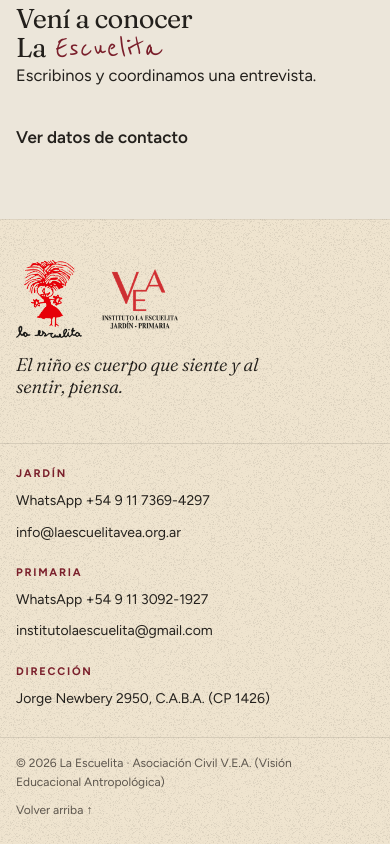
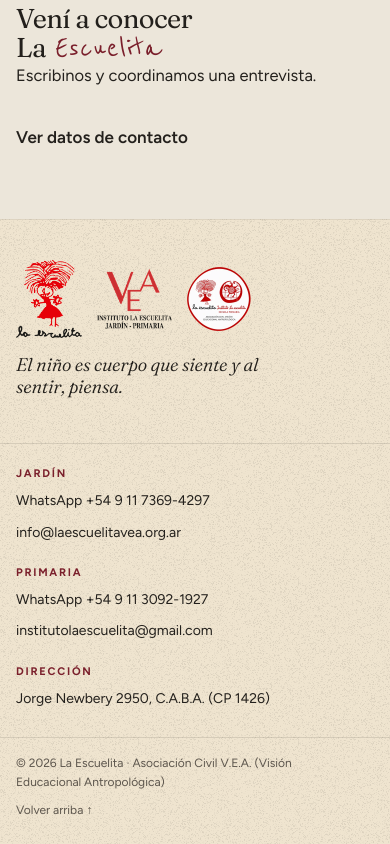
Before and after one commit to VM-Studio/escuelita-vea, an Astro site: page / in a window 390 px wide. Shown: the part 8954-9798 px from the top of the page. Built offline with nearby package versions, Linux system fonts and the light colour scheme; Astro itself is replaced by a stand-in of ours.

Commit message:
Pie: tercer logo (el circular del navbar) al lado de los de Jardín y V.E.A., los tres en una fila
Co-Authored-By: Claude Opus 5.5 <noreply@anthropic.com>

```diff
--- a/src/components/PieSitio.astro
+++ b/src/components/PieSitio.astro
@@ -1,6 +1,7 @@
 ---
 import { NIVELES, REDES, SITIO } from '../config/sitio';
 import Logo from './Logo.astro';
+import LogoCircular from './LogoCircular.astro';
 import IconoRed from './IconoRed.astro';
 import { hayLogoPrimaria } from '../lib/logos';
 const redes = REDES.filter((r) => r.url);
@@ -14,6 +15,8 @@ const maps = `https://www.google.com/maps/search/?api=1&query=${encodeURICompone
       <span class="pie-sitio__logo"><Logo nivel="jardin" alto={78} /></span>
       {hayLogoPrimaria() && <span class="pie-sitio__logo"><Logo nivel="primaria" alto={64} /></span>}
       <span class="pie-sitio__logo"><Logo nivel="vea" alto={60} /></span>
+      {/* Tercer logo: el circular del navbar (rev. 25-11-2026, solo acá en el pie) */}
+      <span class="pie-sitio__logo pie-sitio__logo--circular"><LogoCircular alto={76} /></span>
     </div>
     <div class="pie-sitio__frase">
       <p class="t-frase">El niño es cuerpo que siente y al sentir, piensa.</p>
@@ -68,6 +71,13 @@ const maps = `https://www.google.com/maps/search/?api=1&query=${encodeURICompone
   .pie-sitio__arriba { display: flex; flex-wrap: wrap; align-items: center; justify-content: space-between; padding-bottom: 1.75rem; border-bottom: 1px solid rgba(35, 32, 28, 0.12); }
   .pie-sitio__marca { display: flex; align-items: center; margin: 0 2rem 1rem 0; }
   .pie-sitio__logo { display: block; margin-right: 1.25rem; }
+  .pie-sitio__logo:last-child { margin-right: 0; }
+  /* Los tres logos uno al lado del otro, siempre en la misma fila */
+  .pie-sitio__marca { flex-wrap: nowrap; }
+  @media (max-width: 26em) {
+    .pie-sitio__logo { margin-right: 0.9rem; }
+    .pie-sitio__logo--circular :global(img) { width: 64px !important; height: 64px !important; }
+  }
   .pie-sitio__frase { margin-bottom: 1rem; }
   .pie-sitio__frase .t-frase { font-size: 1.25rem; font-size: clamp(1.15rem, 1rem + 0.6vw, 1.5rem); max-width: 26ch; color: var(--tinta); }
   .pie-sitio__paleta { width: 6rem; margin-bottom: 0.6rem; }
```
